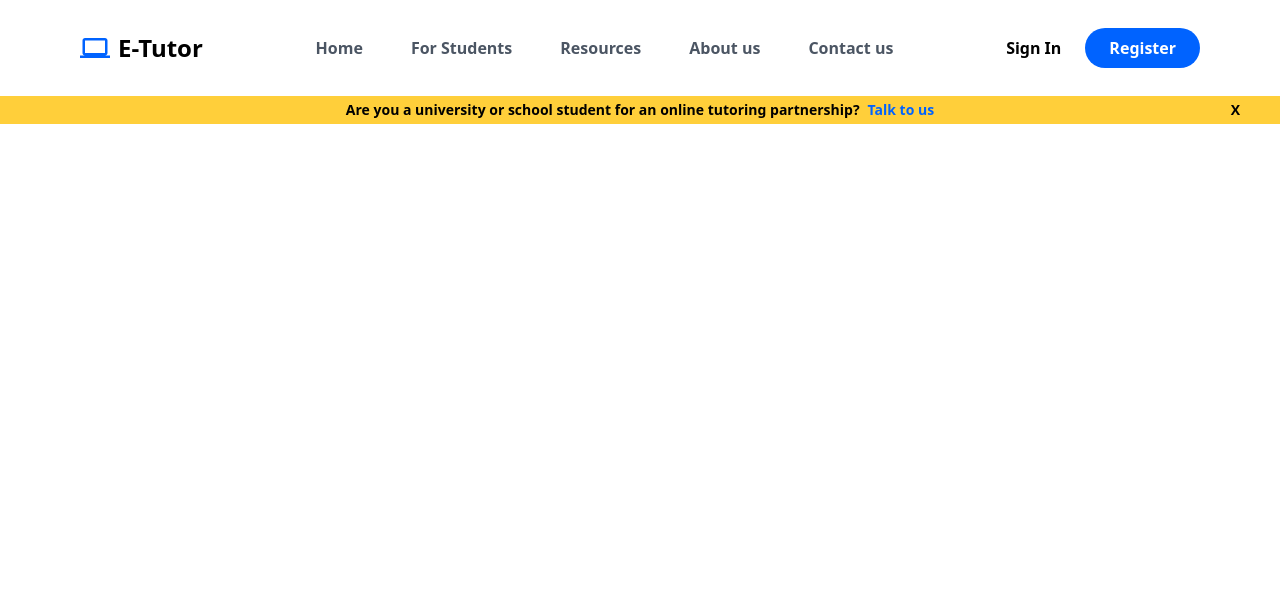
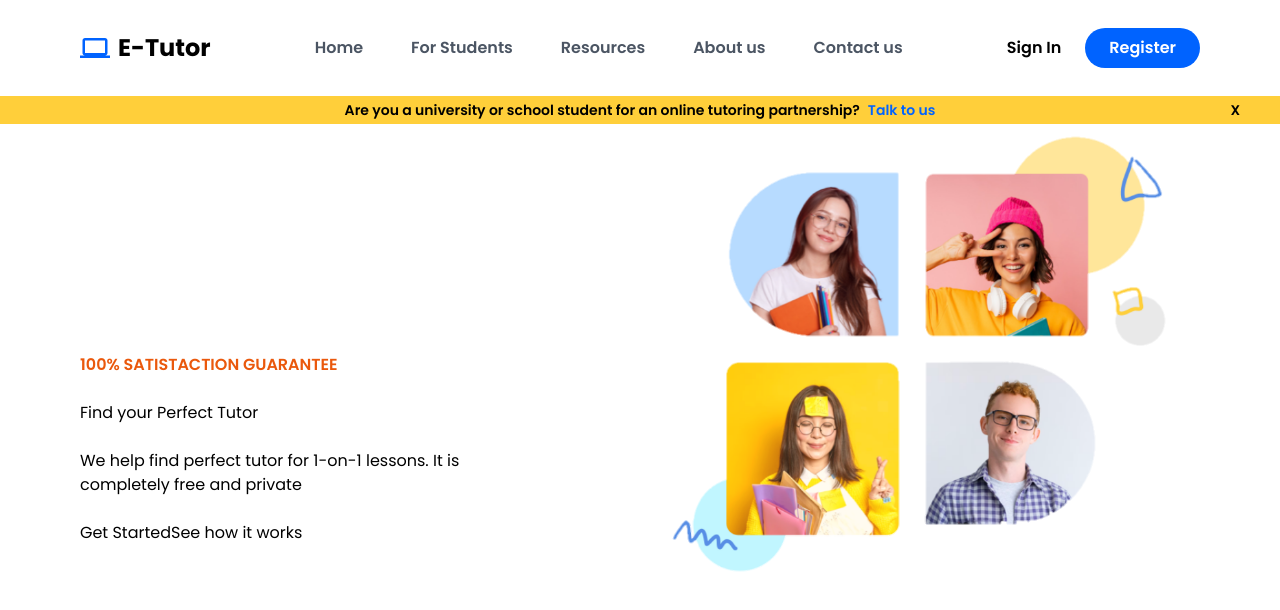
Before and after one commit to wacho91/E-Tutor, a React (Vite) app: page / in a window 1280 px wide. Shown: the top 610 px of the page. Built offline with nearby package versions, Linux system fonts and the light colour scheme.

Commit message:
Hero component

```diff
--- a/src/App.jsx
+++ b/src/App.jsx
@@ -1,3 +1,4 @@
+import Hero from "./Components/Hero/Hero"
 import Navbar from "./Components/Navbar/Navbar"
 import NavbarBanner from "./Components/Navbar/NavbarBanner"
 
@@ -8,6 +9,7 @@ function App() {
     <main className="overflow-x-hidden">
       <Navbar />
       <NavbarBanner />
+      <Hero />
     </main>
   )
 }
--- /dev/null
+++ b/src/Components/Hero/Hero.jsx
@@ -0,0 +1,29 @@
+
+import HeroImg from "../../Assets/hero.png"
+
+const Hero = () => {
+  return (
+    <div className="container grid gri d-cols-1 md:grid-cols-2 min-h-[650px] relative">
+      {/*Brand Info*/}
+      <div className="flex flex-col justify-center py-14 md:pr-16 xl:pr-40 md:py-0">
+        <div className="text-center md:text-left space-y-6">
+            <p className="text-orange-600 uppercase font-semibold">100% Satistaction Guarantee</p>
+            <h1>Find your Perfect Tutor</h1>
+            <p>
+                We help find perfect tutor for 1-on-1 lessons.
+                It is completely free and private
+            </p>
+            {/*Button Section*/}
+            <button>Get Started</button>
+            <button>See how it works</button>
+        </div>
+      </div>
+      {/*Hero Image*/}
+      <div>
+        <img src={HeroImg} alt="" />
+      </div>
+    </div>
+  )
+}
+
+export default Hero
--- a/src/index.css
+++ b/src/index.css
@@ -1,3 +1,9 @@
+@import url("https://fonts.googleapis.com/css2?family=Poppins:ital,wght@0,100;0,200;0,300;0,400;0,500;0,600;0,700;0,800;0,900;1,100;1,200;1,300;1,400;1,500;1,600;1,700;1,800;1,900&display=swap");
+
 @tailwind base;
 @tailwind components;
 @tailwind utilities;
+
+body {
+    font-family: 'Poppins', sans-serif;
+}
```
